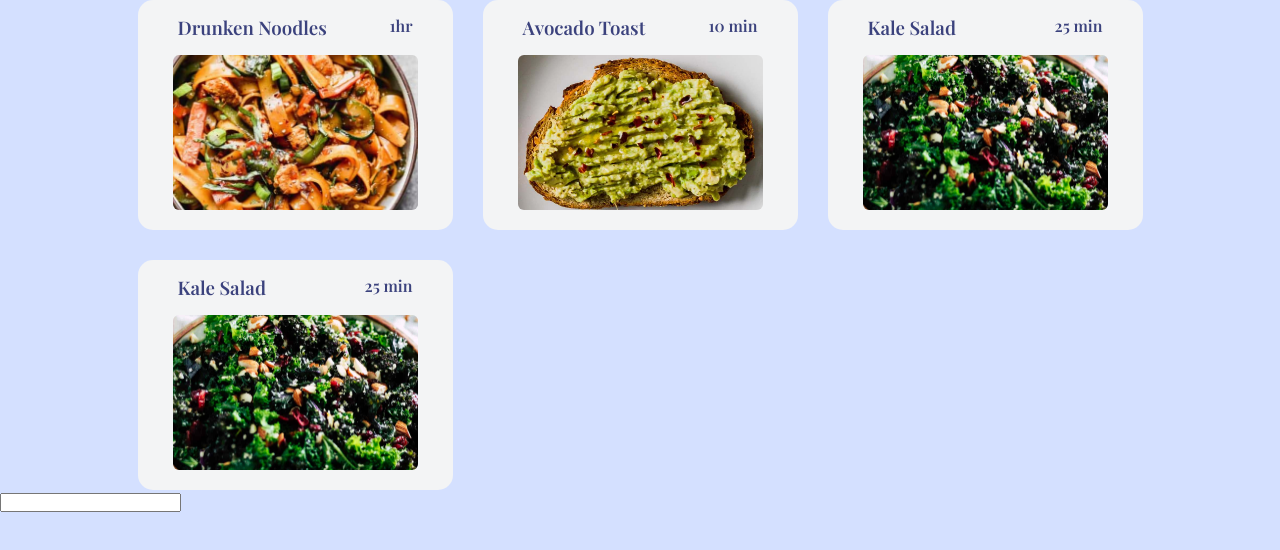
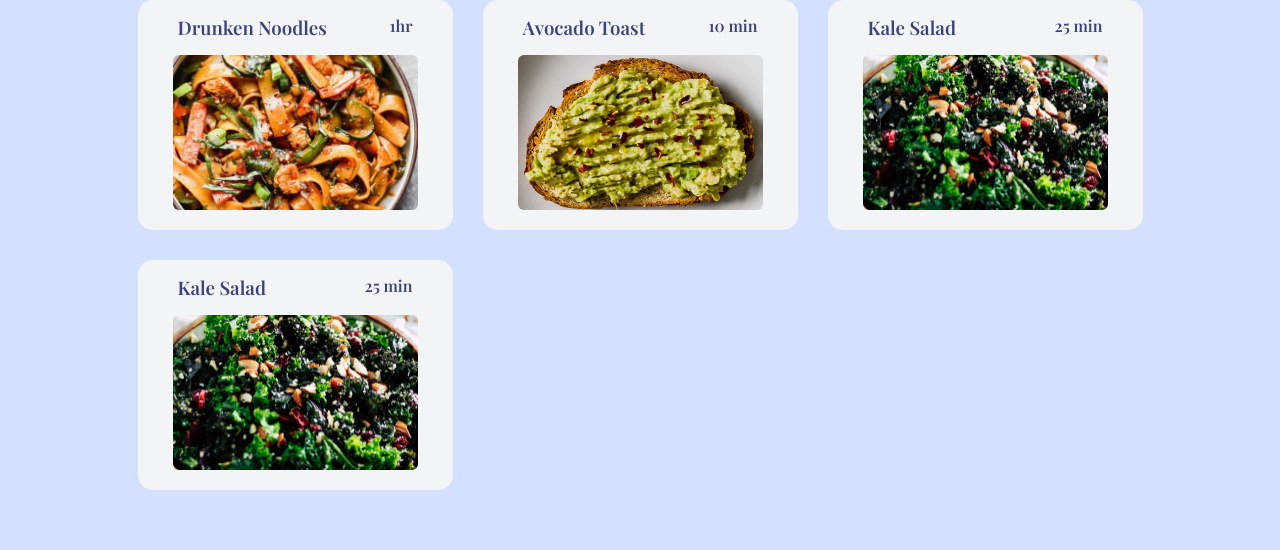
Before and after one commit to ethanphelps/gracies-eats, a React app: page / in a window 1280 px wide. Shown: the top 550 px of the page. Built offline with nearby package versions, Linux system fonts and the light colour scheme; a web font is replaced by a local one.

Commit message:
delayed reaction text input

```diff
--- a/src/pages/landing/Landing.tsx
+++ b/src/pages/landing/Landing.tsx
@@ -1,41 +1,7 @@
-import React, { ChangeEvent, FormEvent } from "react";
+import React from "react";
 import "./landing.scss";
 
 export const Landing: React.FC = (): React.ReactElement => {
-
-  /**
-   * calls setTimeout with a delay and also clears the previous timeout to avoid
-   * duplicate callback calls for one set of changes. Every time a character is
-   * entered or deleted, the timer until callback gets called is reset. Once no
-   * characters have been typed for delay ms, then callback is called
-   */
-  const TextInputDelayedReaction = ({
-    delay,
-    callback,
-  }: {
-    delay: number;
-    callback: (e: string) => void;
-  }): React.ReactElement => {
-
-    let timeoutId = 0;
-    const handleInput = (e: ChangeEvent<HTMLInputElement>) => {
-      if (timeoutId) window.clearTimeout(timeoutId);
-      timeoutId = window.setTimeout(() => {
-        callback(e.target.value);
-      }, delay);
-    };
-
-    return (
-      <div className="input-container">
-        <input
-          onInput={handleInput}
-          type="text"
-          id="delayed-text"
-          name="delayed-text"
-        />
-      </div>
-    );
-  };
 
   interface RecipeCardProps {
     id?: number;
@@ -43,6 +9,7 @@ export const Landing: React.FC = (): React.ReactElement => {
     title: string;
     time: string;
   }
+
   const RecipeCard = ({
     src,
     title,
@@ -103,7 +70,6 @@ export const Landing: React.FC = (): React.ReactElement => {
           />
         ))}
       </div>
-      <TextInputDelayedReaction delay={500} callback={console.log} />
     </div>
   );
 };
--- a/src/pages/landing/landing.scss
+++ b/src/pages/landing/landing.scss
@@ -4,10 +4,10 @@ $card-width: 315px;
 $card-height: 230px;
 $card-padding: 15px;
 
-.landing-container {
-  // display: flex;
-  // justify-content: center;
-}
+// .landing-container {
+//   // display: flex;
+//   // justify-content: center;
+// }
 
 // if box-sizing=content-box, then item-width must have padding and border-width manually added
 // or else items will not be centered properly because column will larger than item
```
Also changed, not shown: src/pages/landing/TextInputDelayedReaction.tsx (added, +37 -0 lines).
